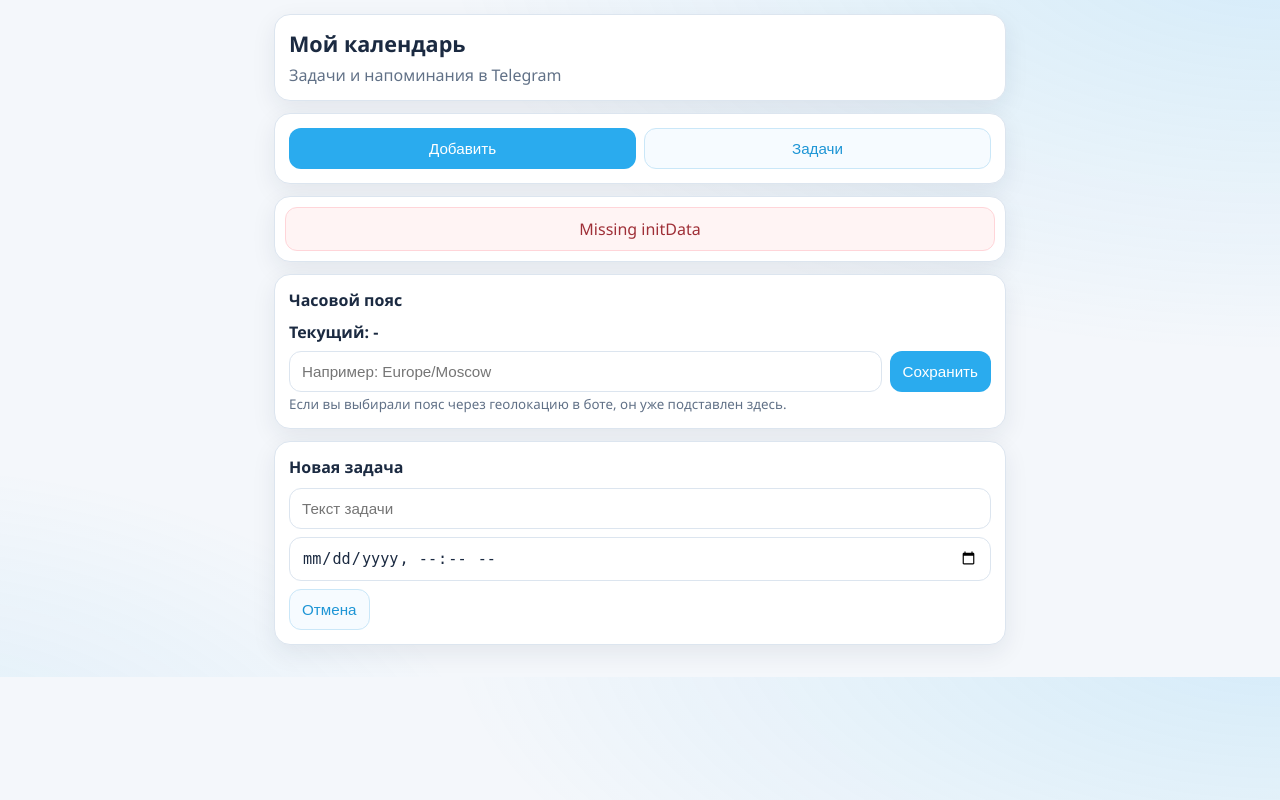
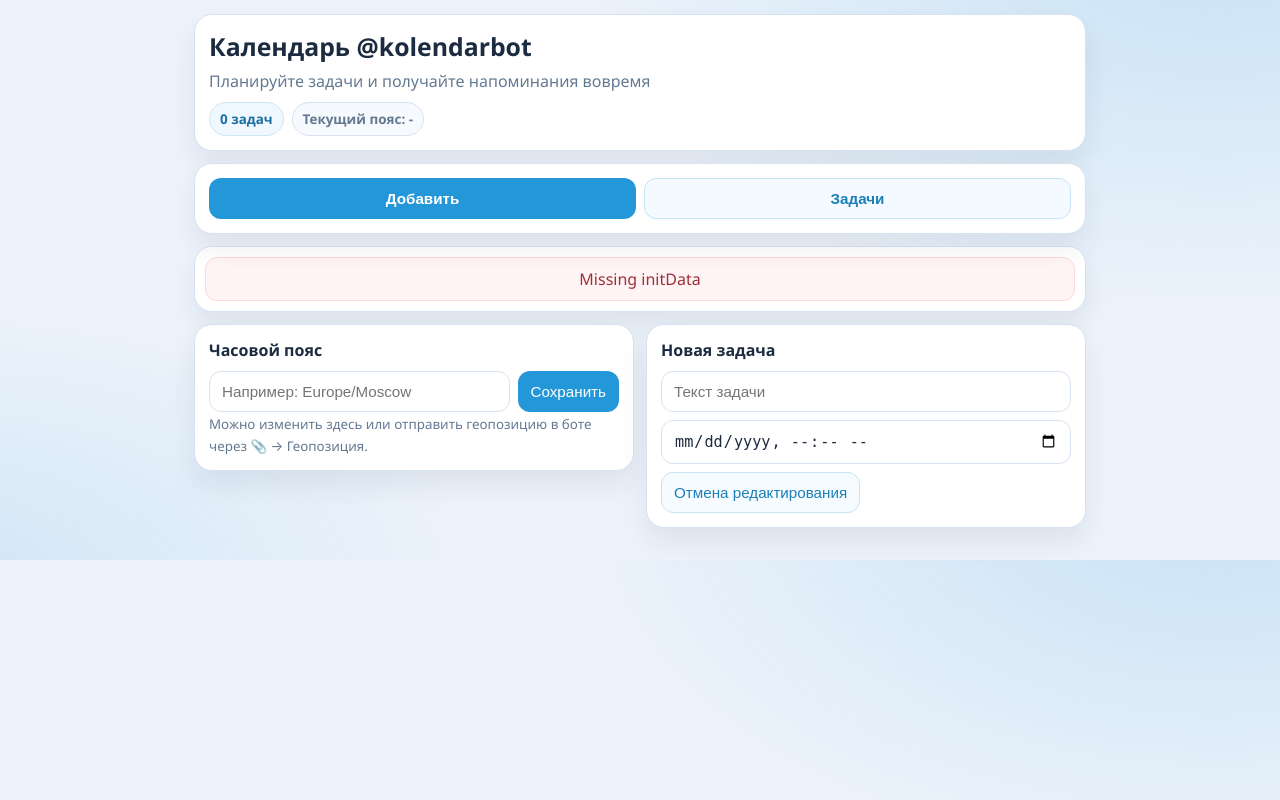
Before and after one commit to 27reaperr-cyber/kalendarr, a FastAPI app: page / in a window 1280 px wide. Run offline with FastAPI, Linux system fonts and the light colour scheme; parts of the project's set-up code (start-up, migrations or seed data) failed here and were passed over; some libraries are stand-ins or nearby versions.

Commit message:
Add files via upload

```diff
--- a/static/app.js
+++ b/static/app.js
@@ -6,6 +6,7 @@ const state = {
   initData: tg.initData || "",
   activeTab: "add",
   timezone: "",
+  busy: false,
 };
 
 const els = {
@@ -13,6 +14,7 @@ const els = {
   tabTasksBtn: document.getElementById("tabTasksBtn"),
   tabAdd: document.getElementById("tabAdd"),
   tabTasks: document.getElementById("tabTasks"),
+  tasksCount: document.getElementById("tasksCount"),
   taskText: document.getElementById("taskText"),
   taskDatetime: document.getElementById("taskDatetime"),
   formTitle: document.getElementById("formTitle"),
@@ -28,6 +30,14 @@ const els = {
   emptyState: document.getElementById("emptyState"),
   taskTemplate: document.getElementById("taskTemplate"),
 };
+
+function setBusy(value) {
+  state.busy = value;
+  showLoading(value);
+  els.saveTimezoneBtn.disabled = value;
+  els.refreshBtn.disabled = value;
+  tg.MainButton.isActive = !value;
+}
 
 function switchTab(tabName) {
   state.activeTab = tabName;
@@ -45,23 +55,19 @@ function switchTab(tabName) {
 }
 
 function updateMainButtonState() {
-  if (!state.initData) {
-    tg.MainButton.hide();
-    return;
-  }
-
-  if (state.activeTab !== "add") {
+  if (!state.initData || state.activeTab !== "add") {
     tg.MainButton.hide();
     return;
   }
 
   tg.MainButton.show();
+  tg.MainButton.isActive = !state.busy;
   if (state.editingTaskId) {
     tg.MainButton.setText("Сохранить изменения");
-    tg.MainButton.color = "#1d95d5";
+    tg.MainButton.color = "#1b7fb8";
   } else {
     tg.MainButton.setText("Добавить задачу");
-    tg.MainButton.color = "#2aabee";
+    tg.MainButton.color = "#2497d9";
   }
 }
 
@@ -104,12 +110,23 @@ async function api(path, options = {}) {
   return data;
 }
 
+function normalizeDatetimeValue(value) {
+  // datetime-local may contain seconds, backend expects YYYY-MM-DD HH:MM
+  return value.slice(0, 16);
+}
+
 function localInputToApi(value) {
-  return value.replace("T", " ");
+  return normalizeDatetimeValue(value).replace("T", " ");
 }
 
 function apiToLocalInput(value) {
   return value.replace(" ", "T");
+}
+
+function updateTasksCount() {
+  const count = state.tasks.length;
+  const label = count === 1 ? "задача" : (count >= 2 && count <= 4 ? "задачи" : "задач");
+  els.tasksCount.textContent = `${count} ${label}`;
 }
 
 function resetForm() {
@@ -136,6 +153,7 @@ function renderTasks() {
 
   if (!state.tasks.length) {
     els.emptyState.hidden = false;
+    updateTasksCount();
     return;
   }
 
@@ -152,7 +170,7 @@ function renderTasks() {
     node.querySelector('[data-action="delete"]').addEventListener("click", async () => {
       try {
         showError("");
-        showLoading(true);
+        setBusy(true);
         await api(`/api/tasks/${task.id}`, { method: "DELETE" });
         await loadTasks();
         if (state.editingTaskId === task.id) {
@@ -161,18 +179,20 @@ function renderTasks() {
       } catch (error) {
         showError(error.message);
       } finally {
-        showLoading(false);
+        setBusy(false);
       }
     });
 
     els.tasks.appendChild(node);
   });
+
+  updateTasksCount();
 }
 
 function renderTimezone(timezone) {
   state.timezone = timezone;
   els.timezoneInput.value = timezone;
-  els.timezoneCurrent.textContent = `Текущий: ${timezone}`;
+  els.timezoneCurrent.textContent = `Текущий пояс: ${timezone}`;
 }
 
 async function loadTimezone() {
@@ -189,7 +209,7 @@ async function saveTimezone() {
 
   try {
     showError("");
-    showLoading(true);
+    setBusy(true);
     const data = await api("/api/user/timezone", {
       method: "PUT",
       body: JSON.stringify({ timezone }),
@@ -199,19 +219,23 @@ async function saveTimezone() {
   } catch (error) {
     showError(error.message);
   } finally {
-    showLoading(false);
+    setBusy(false);
   }
 }
 
 async function loadTasks() {
   const tasks = await api("/api/tasks", { method: "GET" });
-  state.tasks = tasks;
+  state.tasks = [...tasks].sort((a, b) => a.scheduled_utc.localeCompare(b.scheduled_utc));
   renderTasks();
 }
 
 async function submitTask() {
+  if (state.busy) {
+    return;
+  }
+
   const text = els.taskText.value.trim();
-  const datetime = els.taskDatetime.value;
+  const datetime = normalizeDatetimeValue(els.taskDatetime.value);
 
   if (!text) {
     showError("Введите текст задачи");
@@ -229,7 +253,7 @@ async function submitTask() {
 
   try {
     showError("");
-    showLoading(true);
+    setBusy(true);
 
     if (state.editingTaskId) {
       await api(`/api/tasks/${state.editingTaskId}`, {
@@ -249,7 +273,7 @@ async function submitTask() {
   } catch (error) {
     showError(error.message);
   } finally {
-    showLoading(false);
+    setBusy(false);
   }
 }
 
@@ -265,12 +289,12 @@ async function initialize() {
   els.refreshBtn.addEventListener("click", async () => {
     try {
       showError("");
-      showLoading(true);
+      setBusy(true);
       await loadTasks();
     } catch (error) {
       showError(error.message);
     } finally {
-      showLoading(false);
+      setBusy(false);
     }
   });
   els.cancelEditBtn.addEventListener("click", resetForm);
@@ -282,13 +306,13 @@ async function initialize() {
   }
 
   try {
-    showLoading(true);
+    setBusy(true);
     await Promise.all([loadTimezone(), loadTasks()]);
     switchTab("add");
   } catch (error) {
     showError(error.message);
   } finally {
-    showLoading(false);
+    setBusy(false);
   }
 }
 
--- a/static/styles.css
+++ b/static/styles.css
@@ -1,14 +1,15 @@
 :root {
-  --bg: #f4f7fb;
+  --bg: #edf3fb;
   --card: #ffffff;
-  --text: #1b2a41;
-  --muted: #617187;
-  --primary: #2aabee;
-  --primary-dark: #1d95d5;
-  --danger: #e15b64;
-  --border: #dce5ef;
-  --shadow: 0 8px 24px rgba(23, 41, 65, 0.08);
-  --radius: 16px;
+  --text: #1c2b3f;
+  --muted: #637992;
+  --primary: #2497d9;
+  --primary-strong: #1b7fb8;
+  --danger: #d65564;
+  --border: #d7e2f1;
+  --ring: rgba(36, 151, 217, 0.25);
+  --shadow: 0 14px 28px rgba(16, 40, 69, 0.08);
+  --radius: 18px;
 }
 
 * {
@@ -17,16 +18,16 @@
 
 body {
   margin: 0;
-  background:
-    radial-gradient(1200px 600px at 100% -10%, rgba(42, 171, 238, 0.16), transparent 70%),
-    radial-gradient(900px 500px at -10% 120%, rgba(42, 171, 238, 0.12), transparent 70%),
-    var(--bg);
   color: var(--text);
   font-family: "Segoe UI", "SF Pro Display", "Helvetica Neue", sans-serif;
+  background:
+    radial-gradient(900px 520px at 95% -10%, rgba(36, 151, 217, 0.18), transparent 72%),
+    radial-gradient(760px 400px at -5% 105%, rgba(36, 151, 217, 0.14), transparent 72%),
+    var(--bg);
 }
 
 .container {
-  max-width: 760px;
+  width: min(920px, 100%);
   margin: 0 auto;
   padding: 14px;
   padding-bottom: 32px;
@@ -42,13 +43,42 @@ body {
   padding: 14px;
 }
 
-.hero h1 {
-  margin: 0;
-  font-size: 1.35rem;
+.hero {
+  display: grid;
+  gap: 10px;
 }
 
-.hero p {
-  margin: 6px 0 0;
+.hero-top h1 {
+  margin: 0;
+  font-size: clamp(1.15rem, 2.6vw, 1.55rem);
+}
+
+.hero-top p {
+  margin: 7px 0 0;
+  color: var(--muted);
+}
+
+.hero-meta {
+  display: flex;
+  flex-wrap: wrap;
+  gap: 8px;
+}
+
+.chip {
+  display: inline-flex;
+  align-items: center;
+  padding: 7px 10px;
+  border-radius: 999px;
+  border: 1px solid #cfe6f6;
+  background: #eff8ff;
+  color: #196f9f;
+  font-size: 0.84rem;
+  font-weight: 600;
+}
+
+.chip-muted {
+  background: #f6f9fd;
+  border-color: var(--border);
   color: var(--muted);
 }
 
@@ -56,22 +86,26 @@ body {
   display: grid;
   grid-template-columns: 1fr 1fr;
   gap: 8px;
+  position: sticky;
+  top: 8px;
+  z-index: 5;
 }
 
 .tab-btn {
   border-radius: 12px;
-  border: 1px solid #cae7f8;
-  background: #f6fbff;
-  color: #1d95d5;
+  border: 1px solid #c6e4f5;
+  background: #f4faff;
+  color: #1b7fb8;
   padding: 11px 12px;
   font-size: 0.95rem;
+  font-weight: 600;
   cursor: pointer;
 }
 
 .tab-btn.active {
   background: var(--primary);
+  color: #fff;
   border-color: transparent;
-  color: #fff;
 }
 
 .tab-panel {
@@ -107,7 +141,7 @@ input {
 }
 
 input:focus {
-  outline: 2px solid rgba(42, 171, 238, 0.25);
+  outline: 2px solid var(--ring);
   border-color: var(--primary);
 }
 
@@ -120,27 +154,27 @@ button {
 }
 
 button:hover {
-  background: var(--primary-dark);
+  background: var(--primary-strong);
 }
 
 button.ghost {
   background: #f6fbff;
-  color: var(--primary-dark);
-  border-color: #cae7f8;
+  color: #1b7fb8;
+  border-color: #c6e4f5;
 }
 
 button.ghost:hover {
-  background: #e9f6ff;
+  background: #eaf6ff;
 }
 
 button.danger {
-  background: #fff3f3;
+  background: #fff4f5;
   color: var(--danger);
-  border-color: #ffd5d9;
+  border-color: #ffd7dc;
 }
 
 button.danger:hover {
-  background: #ffe9eb;
+  background: #ffe9ec;
 }
 
 .row {
@@ -154,25 +188,19 @@ button.danger:hover {
   gap: 8px;
 }
 
-.timezone-current {
-  margin: 0 0 8px;
-  color: var(--text);
-  font-weight: 600;
-}
-
 #timezoneHint {
   color: var(--muted);
 }
 
 .tasks {
   display: grid;
-  gap: 8px;
+  gap: 9px;
 }
 
 .task-card {
   border: 1px solid var(--border);
   border-radius: 14px;
-  padding: 10px;
+  padding: 11px;
   display: grid;
   gap: 10px;
   background: #fff;
@@ -181,6 +209,7 @@ button.danger:hover {
 .task-title {
   margin: 0;
   font-size: 0.98rem;
+  line-height: 1.35;
 }
 
 .task-time {
@@ -205,8 +234,19 @@ button.danger:hover {
 .status.error {
   color: #9f2f37;
   border-style: solid;
-  border-color: #ffd5d9;
-  background: #fff4f4;
+  border-color: #ffd7dc;
+  background: #fff4f5;
+}
+
+@media (min-width: 861px) {
+  .tab-panel.active {
+    grid-template-columns: 1fr 1fr;
+    align-items: start;
+  }
+
+  #tabTasks.tab-panel.active {
+    grid-template-columns: 1fr;
+  }
 }
 
 @media (max-width: 560px) {
@@ -218,4 +258,8 @@ button.danger:hover {
   .task-actions {
     flex-direction: column;
   }
+
+  .tabs {
+    top: 0;
+  }
 }
--- a/templates/index.html
+++ b/templates/index.html
@@ -10,8 +10,14 @@
 <body>
   <main class="container">
     <header class="hero card">
-      <h1>Мой календарь</h1>
-      <p>Задачи и напоминания в Telegram</p>
+      <div class="hero-top">
+        <h1>Календарь @kolendarbot</h1>
+        <p>Планируйте задачи и получайте напоминания вовремя</p>
+      </div>
+      <div class="hero-meta">
+        <span class="chip" id="tasksCount">0 задач</span>
+        <span class="chip chip-muted" id="timezoneCurrent">Текущий пояс: -</span>
+      </div>
     </header>
 
     <nav class="tabs card" aria-label="Вкладки">
@@ -27,21 +33,20 @@
     <section id="tabAdd" class="tab-panel active" aria-labelledby="tabAddBtn">
       <section class="card">
         <h2>Часовой пояс</h2>
-        <p id="timezoneCurrent" class="timezone-current">Текущий: -</p>
-        <div class="row">
-          <input id="timezoneInput" type="text" placeholder="Например: Europe/Moscow" autocomplete="off">
+        <div class="row timezone-row">
+          <input id="timezoneInput" type="text" placeholder="Например: Europe/Moscow" autocomplete="off" spellcheck="false">
           <button id="saveTimezoneBtn" type="button">Сохранить</button>
         </div>
-        <small id="timezoneHint">Если вы выбирали пояс через геолокацию в боте, он уже подставлен здесь.</small>
+        <small id="timezoneHint">Можно изменить здесь или отправить геопозицию в боте через 📎 → Геопозиция.</small>
       </section>
 
       <section class="card">
         <h2 id="formTitle">Новая задача</h2>
         <div class="column">
           <input id="taskText" type="text" maxlength="500" placeholder="Текст задачи">
-          <input id="taskDatetime" type="datetime-local">
+          <input id="taskDatetime" type="datetime-local" step="60">
           <div class="row" id="editActions" hidden>
-            <button id="cancelEditBtn" type="button" class="ghost">Отмена</button>
+            <button id="cancelEditBtn" type="button" class="ghost">Отмена редактирования</button>
           </div>
         </div>
       </section>
@@ -50,7 +55,7 @@
     <section id="tabTasks" class="tab-panel" aria-labelledby="tabTasksBtn" hidden>
       <section class="card">
         <div class="row header-row">
-          <h2>Задачи</h2>
+          <h2>Список задач</h2>
           <button id="refreshBtn" type="button" class="ghost">Обновить</button>
         </div>
         <div id="tasks" class="tasks"></div>
```
Also changed, not shown: bot.py (+5 -21 lines).
